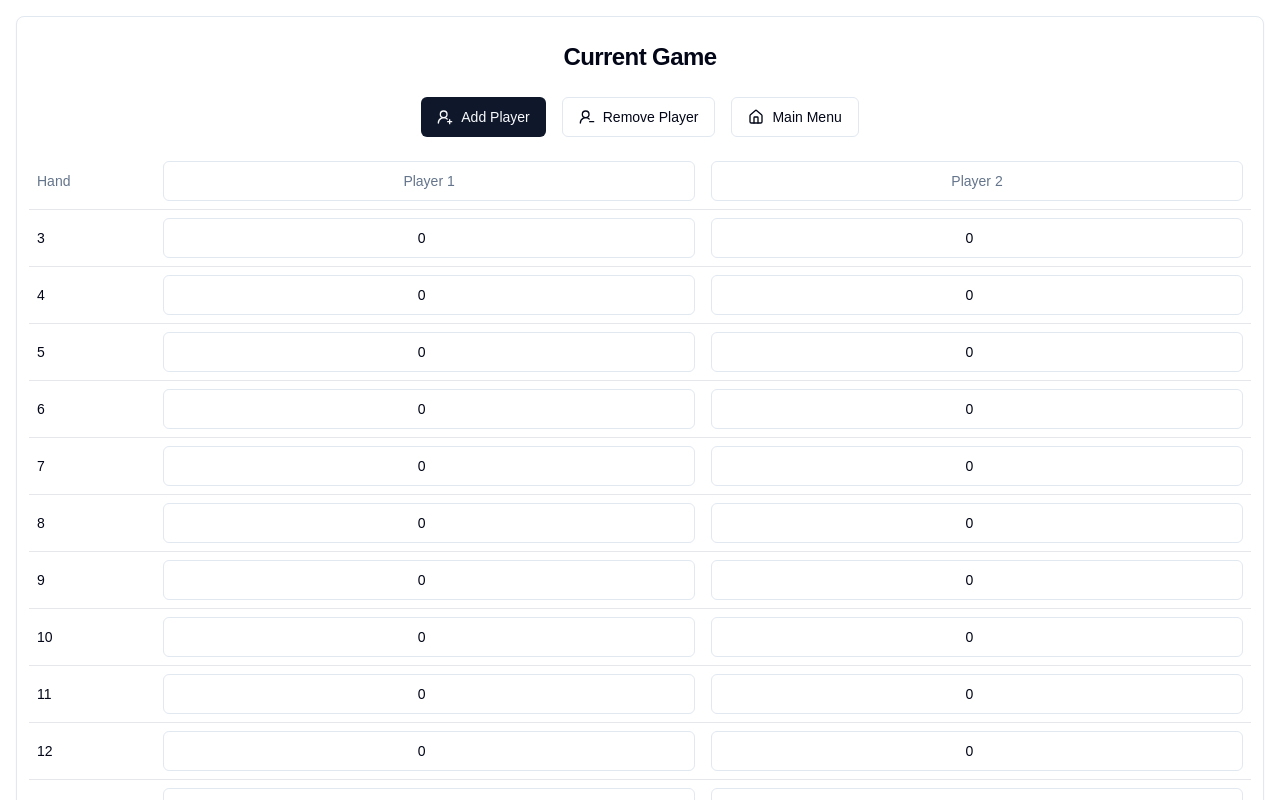
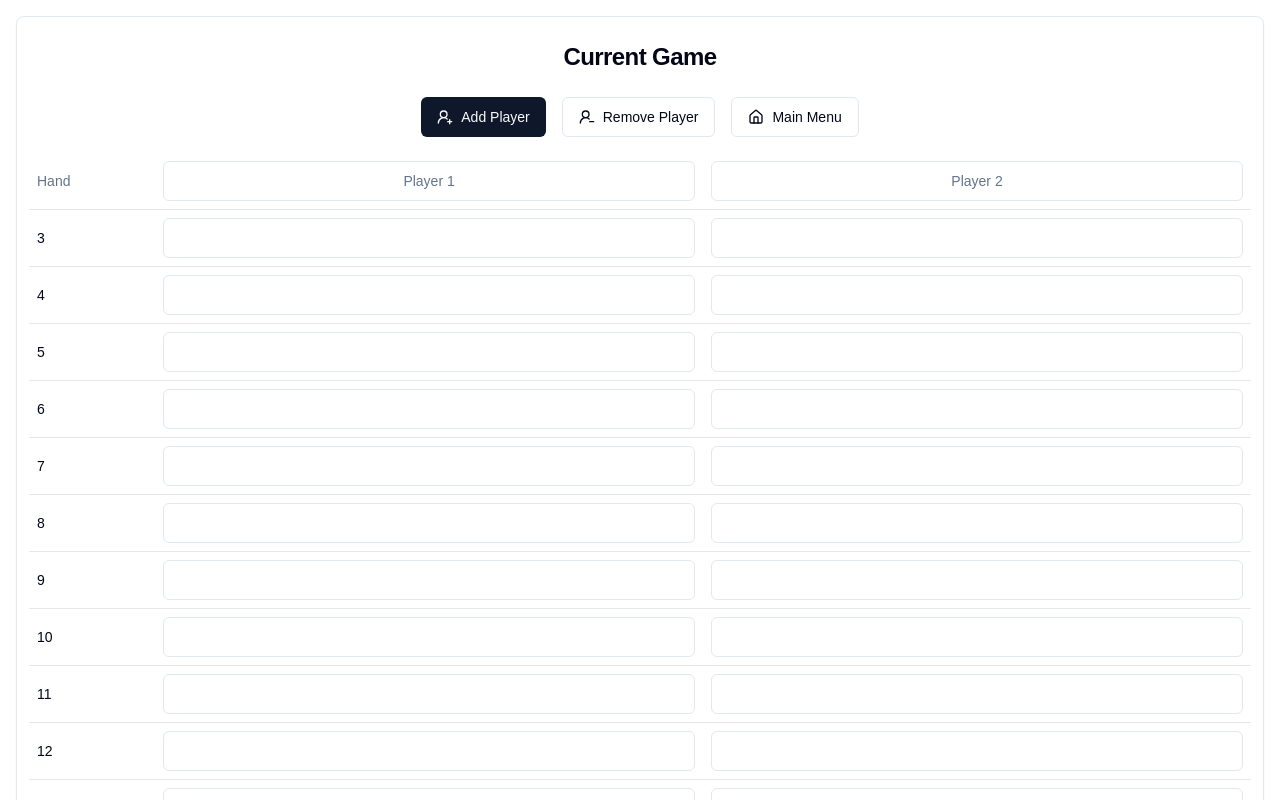
Before and after one commit to thanneman/thirteen, a Next.js app: page /game in a window 1280 px wide. Shown: the top 800 px of the page. Built offline with nearby package versions, Linux system fonts and the light colour scheme; no server answers; the database is empty.

Commit message:
chore: removed 0 as default

```diff
--- a/src/app/game/page.js
+++ b/src/app/game/page.js
@@ -155,7 +155,7 @@ export default function GamePage() {
                                         <TableCell key={playerIndex} className='p-1 sm:p-2'>
                                             <Input
                                                 type='number'
-                                value={score || 0}
+                                                value={score || ''}
                                                 onChange={(e) => handleScoreChange(parseInt(hand), playerIndex, e.target.value)}
                                                 className='w-full p-1 text-center sm:p-2'
                                                 inputMode='numeric'
```
Also changed, not shown: src/app/history/page.js (indentation only), src/app/page.js (indentation only). Lines whose indentation alone changed are shown as unchanged.
